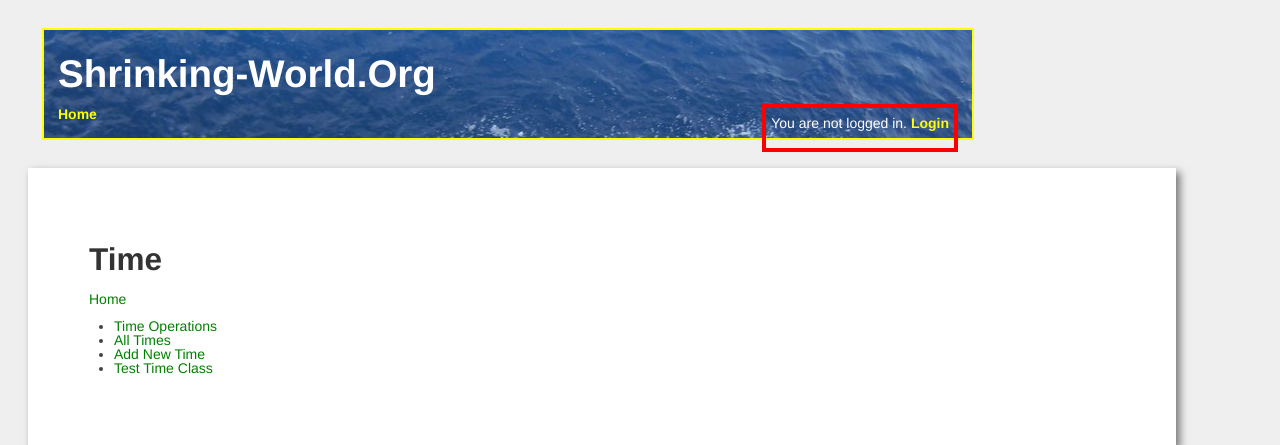
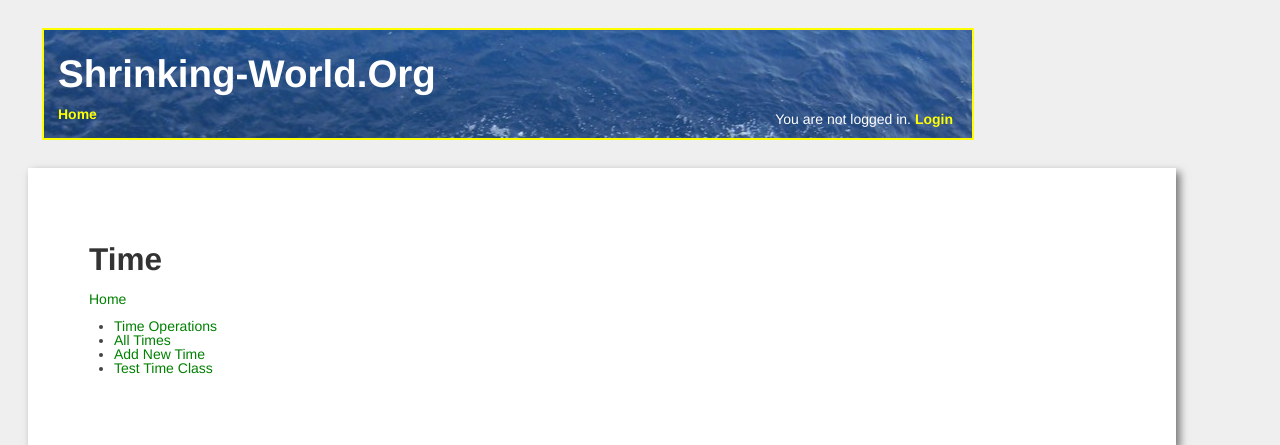
Before and after one commit to Mark-Seaman/SeamanTech, a Django app: page /time/ in a window 1280 px wide. Shown: the top 445 px of the page. Run offline with Django 3.2, Linux system fonts and the light colour scheme; parts of the project's set-up code (start-up, migrations or seed data) failed here and were passed over; some libraries are stand-ins or nearby versions.

Commit message:
Remove red square

```diff
--- a/app/static/thumper.css
+++ b/app/static/thumper.css
@@ -51,7 +51,7 @@ hr {
 
 div.user {
     float:right;
-    border:4px solid red;
+    /* border:4px solid red; */
 }
 
 #hlink {
```
Also changed, not shown: 1 other file.
